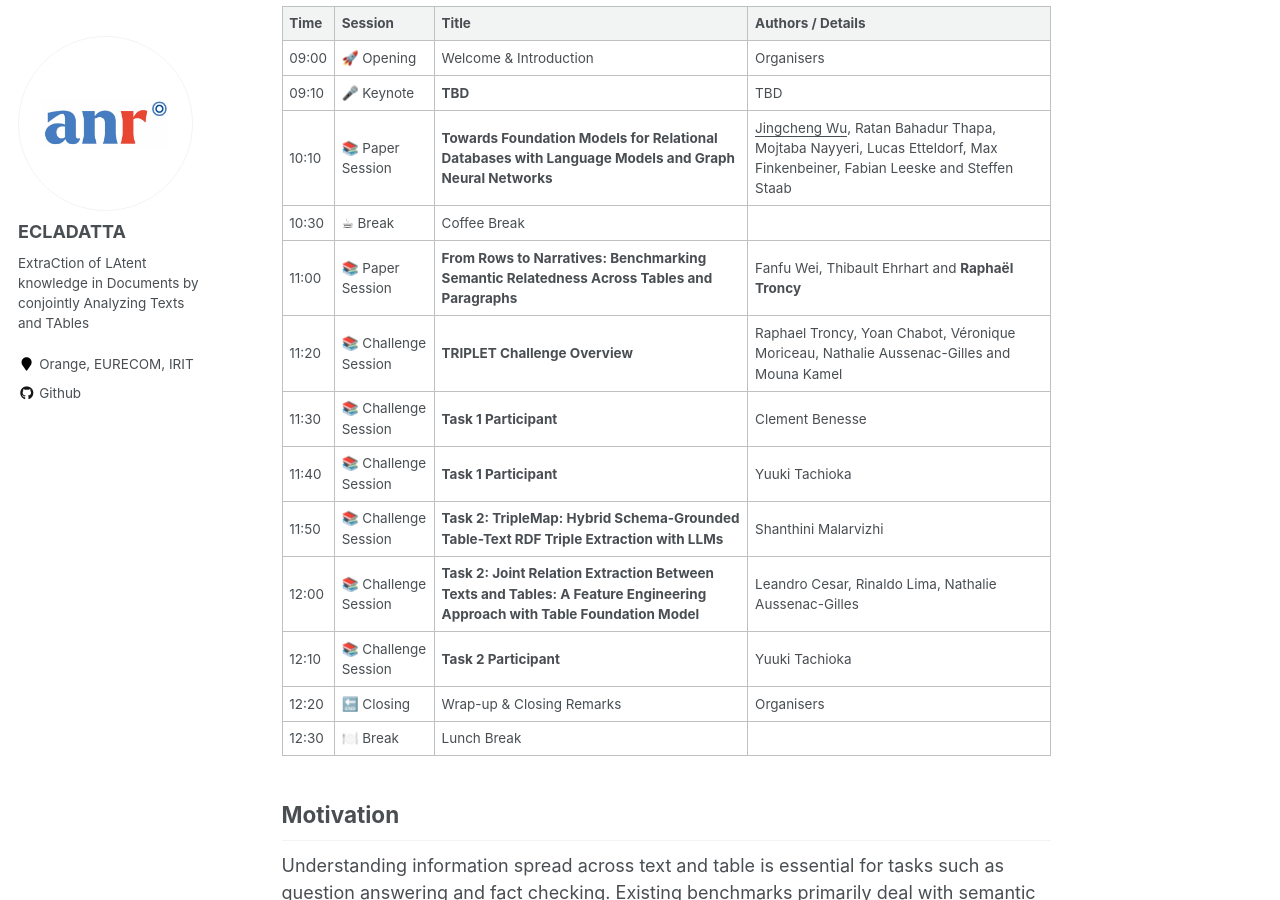
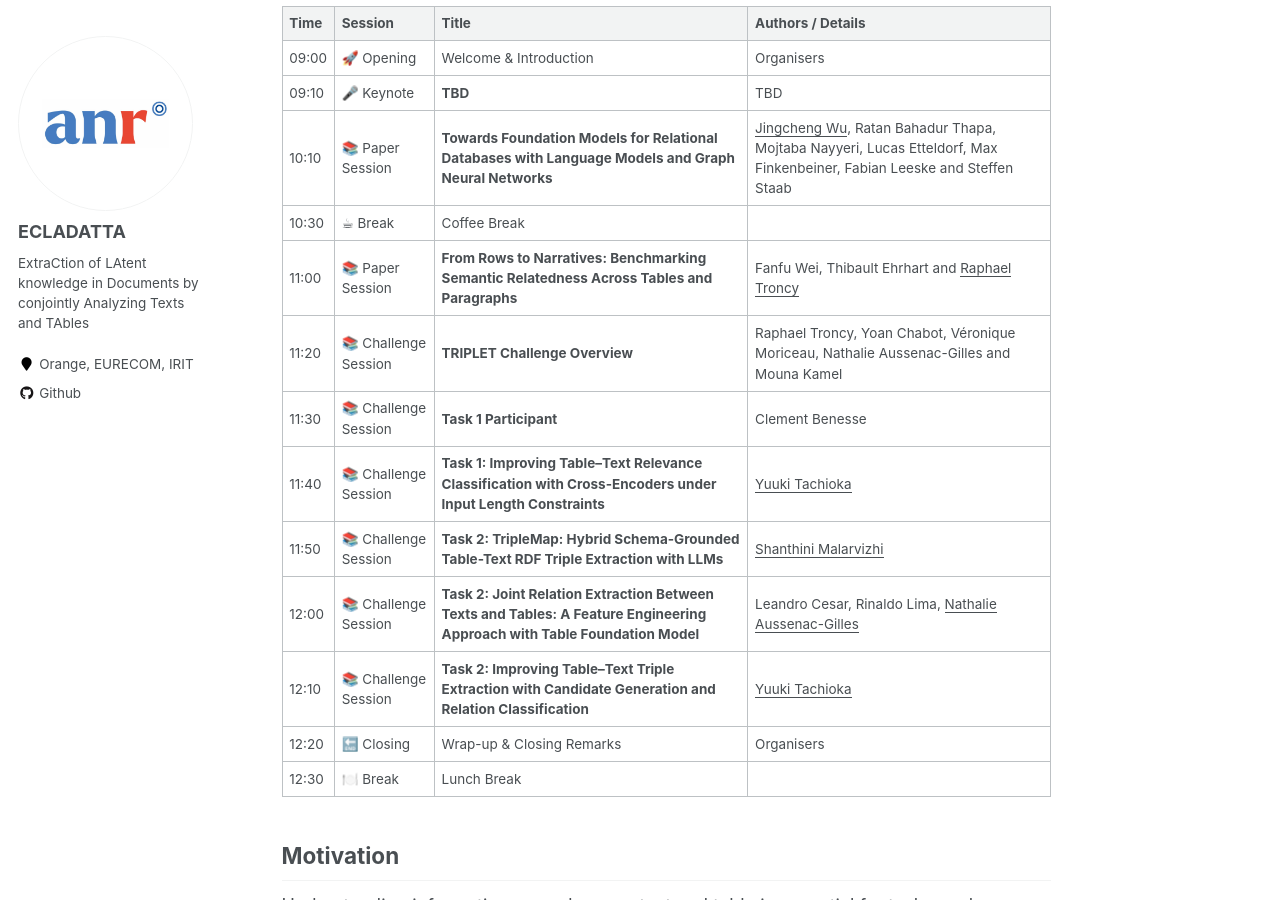
Before and after one commit to ecladatta/ecladatta.github.io, a Jekyll site: the page built from _pages/triplet.md, in a window 1280 px wide and 900 px high, scrolled down 331 px. Built offline with Jekyll 4.4.1, drawn with Linux system fonts in a browser that asks for light colours.

Commit message:
Adding the challenge participant titles

```diff
--- a/_pages/triplet.md
+++ b/_pages/triplet.md
@@ -15,13 +15,13 @@ TRIPLET 2026: International Workshop on Extraction from Triplet Text-Table-Knowl
 | 09:10 | 🎤 Keynote | **TBD** | TBD |
 | 10:10 | 📚 Paper Session | **Towards Foundation Models for Relational Databases with Language Models and Graph Neural Networks** | <u>Jingcheng Wu</u>, Ratan Bahadur Thapa, Mojtaba Nayyeri, Lucas Etteldorf, Max Finkenbeiner, Fabian Leeske and Steffen Staab |
 | 10:30 | ☕ Break | Coffee Break |  |
-| 11:00 | 📚 Paper Session | **From Rows to Narratives: Benchmarking Semantic Relatedness Across Tables and Paragraphs** | Fanfu Wei, Thibault Ehrhart and __Raphaël Troncy__ |
+| 11:00 | 📚 Paper Session | **From Rows to Narratives: Benchmarking Semantic Relatedness Across Tables and Paragraphs** | Fanfu Wei, Thibault Ehrhart and <u>Raphael Troncy</u> |
 | 11:20 | 📚 Challenge Session | **TRIPLET Challenge Overview** | Raphael Troncy, Yoan Chabot, Véronique Moriceau, Nathalie Aussenac-Gilles and Mouna Kamel |
 | 11:30 | 📚 Challenge Session | **Task 1 Participant** | Clement Benesse |
-| 11:40 | 📚 Challenge Session | **Task 1 Participant** | Yuuki Tachioka |
-| 11:50 | 📚 Challenge Session | **Task 2: TripleMap: Hybrid Schema-Grounded Table-Text RDF Triple Extraction with LLMs** | Shanthini Malarvizhi |
-| 12:00 | 📚 Challenge Session | **Task 2: Joint Relation Extraction Between Texts and Tables: A Feature Engineering Approach with Table Foundation Model** | Leandro Cesar, Rinaldo Lima, Nathalie Aussenac-Gilles |
-| 12:10 | 📚 Challenge Session | **Task 2 Participant** | Yuuki Tachioka |
+| 11:40 | 📚 Challenge Session | **Task 1: Improving Table–Text Relevance Classification with Cross-Encoders under Input Length Constraints** | <u>Yuuki Tachioka</u> |
+| 11:50 | 📚 Challenge Session | **Task 2: TripleMap: Hybrid Schema-Grounded Table-Text RDF Triple Extraction with LLMs** | <u>Shanthini Malarvizhi</u> |
+| 12:00 | 📚 Challenge Session | **Task 2: Joint Relation Extraction Between Texts and Tables: A Feature Engineering Approach with Table Foundation Model** | Leandro Cesar, Rinaldo Lima, <u>Nathalie Aussenac-Gilles</u> |
+| 12:10 | 📚 Challenge Session | **Task 2: Improving Table–Text Triple Extraction with Candidate Generation and Relation Classification** | <u>Yuuki Tachioka</u> |
 | 12:20 | 🔚 Closing | Wrap-up & Closing Remarks | Organisers |
 | 12:30 | 🍽️ Break | Lunch Break |  |
 
```
